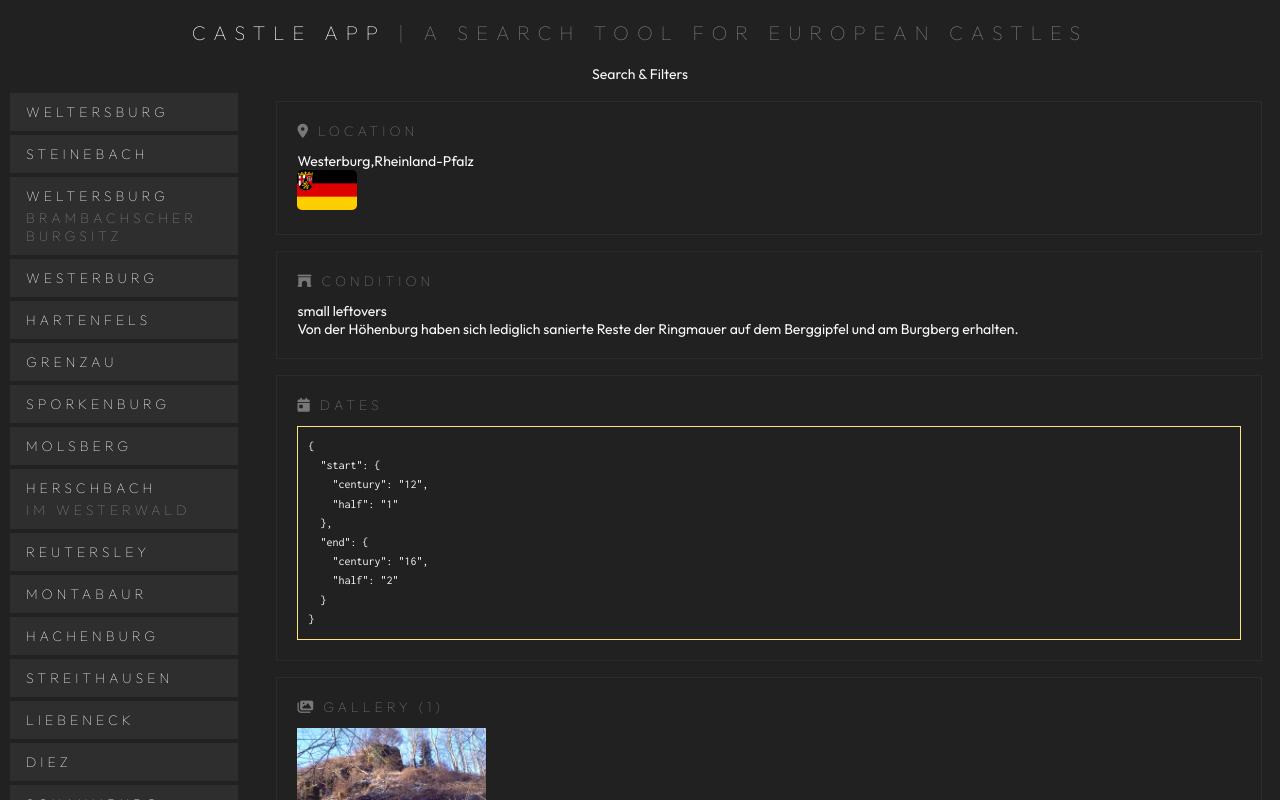
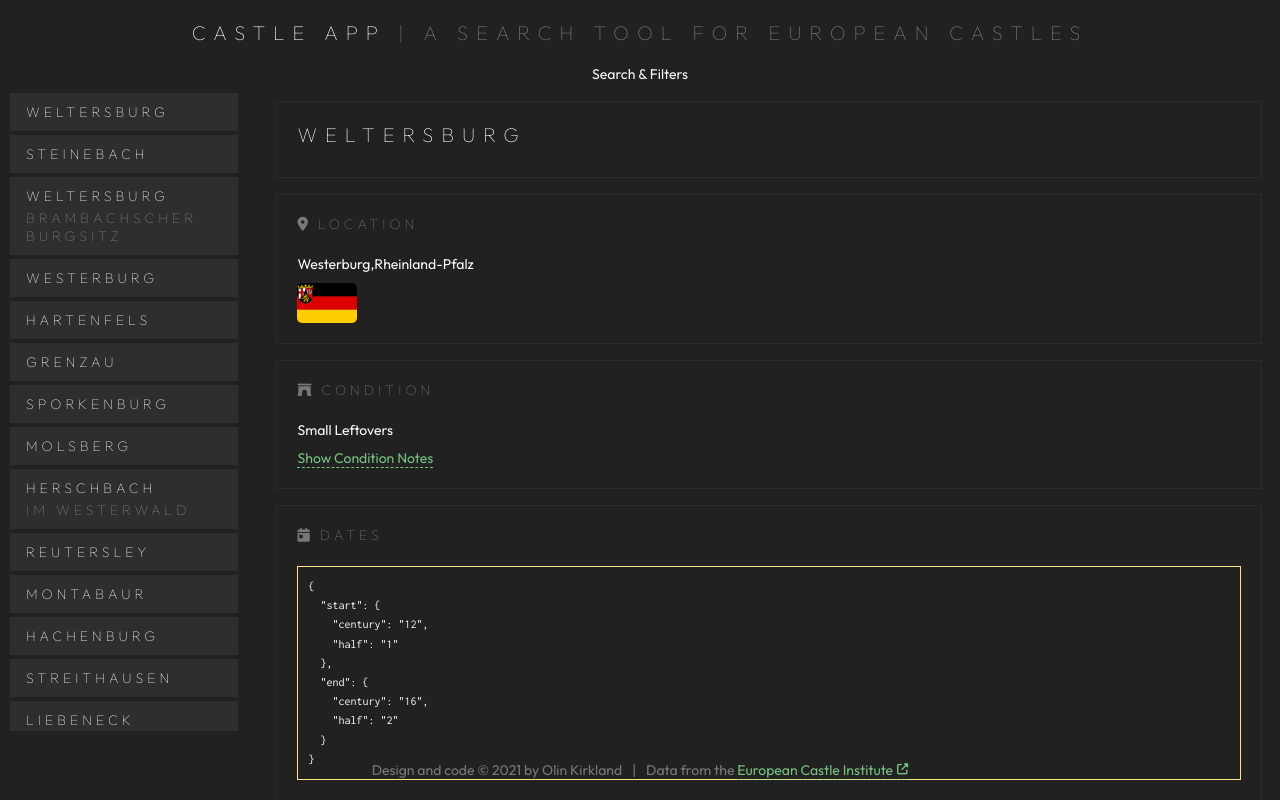
Before and after one commit to olinkirkland/castle-app, a React (Create React App) app: page / in a window 1280 px wide. Both pictures are taken after a click on the item "WELTERSBURG". Shown: the top 800 px of the page. Built offline with nearby package versions, Linux system fonts and the light colour scheme.

Commit message:
Add drawer component for condition

```diff
--- a/src/assets/css/styles.css
+++ b/src/assets/css/styles.css
@@ -31,6 +31,12 @@ body {
   color: var(--text);
   font-size: 1.4rem; }
 
+.drawer-body {
+  margin-bottom: 1rem;
+  background-color: var(--dark);
+  padding: 2rem;
+  border-radius: 5px; }
+
 pre {
   border: 1px solid var(--secondary);
   color: var(--dark-text);
@@ -46,6 +52,18 @@ pre {
 
 li {
   list-style: none; }
+
+ul.badge-group {
+  display: flex;
+  flex-wrap: wrap;
+  gap: 0.8rem; }
+  ul.badge-group li {
+    padding: 0.4rem 0.8rem;
+    border-radius: 5px;
+    background-color: var(--light); }
+
+.capitalize {
+  text-transform: capitalize; }
 
 .text-divider {
   margin: 0 1rem;
@@ -65,13 +83,13 @@ li {
   gap: 0.4rem;
   font-size: inherit;
   font-family: inherit;
-  color: var(--secondary);
+  color: var(--primary);
   text-decoration: none;
   padding-block: 0;
   border: none;
   background: none;
   opacity: 0.8;
-  border-bottom: 1px dashed var(--secondary);
+  border-bottom: 1px dashed var(--primary);
   transition: all 0.3s; }
   .btn i {
     font-size: 80%; }
@@ -105,7 +123,8 @@ header {
 article {
   position: relative;
   display: flex;
-  height: 100rem; }
+  height: 0;
+  flex-grow: 1; }
 
 section {
   height: 100%;
@@ -181,17 +200,17 @@ section#details {
   padding: 0.8rem; }
   .details .info {
     border: 1px solid var(--foreground);
-    padding: 2rem; }
+    padding: 2rem;
+    display: flex;
+    flex-direction: column;
+    align-items: start;
+    gap: 1rem; }
     .details .info .info-header {
       display: flex;
       gap: 1rem;
       align-items: center;
       opacity: 0.4;
       margin-bottom: 1.2rem; }
-  .details .details-footer {
-    display: flex;
-    gap: 1rem;
-    justify-content: center; }
   .details .gallery {
     width: 100%;
     display: grid;
@@ -223,6 +242,10 @@ section#details {
       .details .gallery .gallery-item .gallery-item-overlay:hover {
         opacity: 1;
         background-color: #00000040; }
+  .details .details-footer {
+    display: flex;
+    gap: 1rem;
+    justify-content: center; }
 
 footer {
   padding: 2rem;
--- a/src/assets/scss/styles.scss
+++ b/src/assets/scss/styles.scss
@@ -36,6 +36,13 @@ body {
   font-size: 1.4rem;
 }
 
+.drawer-body {
+  margin-bottom: 1rem;
+  background-color: var(--dark);
+  padding: 2rem;
+  border-radius: 5px;
+}
+
 pre {
   border: 1px solid var(--secondary);
   color: var(--dark-text);
@@ -52,6 +59,22 @@ pre {
 
 li {
   list-style: none;
+}
+
+ul.badge-group {
+  display: flex;
+  flex-wrap: wrap;
+  gap: 0.8rem;
+
+  li {
+    padding: 0.4rem 0.8rem;
+    border-radius: 5px;
+    background-color: var(--light);
+  }
+}
+
+.capitalize {
+  text-transform: capitalize;
 }
 
 .text-divider {
@@ -77,7 +100,7 @@ li {
   font-size: inherit;
   font-family: inherit;
 
-  color: var(--secondary);
+  color: var(--primary);
   text-decoration: none;
 
   padding-block: 0;
@@ -85,7 +108,7 @@ li {
   background: none;
 
   opacity: 0.8;
-  border-bottom: 1px dashed var(--secondary);
+  border-bottom: 1px dashed var(--primary);
   transition: all 0.3s;
 
   i {
@@ -129,8 +152,8 @@ header {
 article {
   position: relative;
   display: flex;
-  height: 100rem;
-  // flex-grow: 1;
+  height: 0;
+  flex-grow: 1;
 }
 
 section {
@@ -233,6 +256,12 @@ section#details {
     border: 1px solid var(--foreground);
     padding: 2rem;
 
+    display: flex;
+    flex-direction: column;
+    align-items: start;
+
+    gap: 1rem;
+
     .info-header {
       display: flex;
       gap: 1rem;
@@ -242,15 +271,16 @@ section#details {
     }
   }
 
+  // Locaiton
+  .location {
+  }
+
+  // Condition
+  .condition {
+  }
+
   // Dates
   .dates {
-  }
-
-  // Footer
-  .details-footer {
-    display: flex;
-    gap: 1rem;
-    justify-content: center;
   }
 
   // Gallery
@@ -298,6 +328,13 @@ section#details {
       }
     }
   }
+
+  // Footer
+  .details-footer {
+    display: flex;
+    gap: 1rem;
+    justify-content: center;
+  }
 }
 
 // FOOTER
--- a/src/components/CastleDetails.tsx
+++ b/src/components/CastleDetails.tsx
@@ -1,5 +1,6 @@
 import React from 'react';
 import Castle from '../Castle';
+import Drawer from './Drawer';
 
 type Props = {
   castle?: Castle;
@@ -16,6 +17,11 @@ export default function CastleDetails({ castle }: Props) {
 
   return (
     <div className="details">
+      <div className="info">
+        <h1>{castle.name.primary}</h1>
+        <h2>{castle.name.secondary}</h2>
+      </div>
+
       <div className="info">
         <div className="info-header">
           <i className="fa-solid fa-location-dot"></i>
@@ -39,8 +45,13 @@ export default function CastleDetails({ castle }: Props) {
             <i className="fa-solid fa-archway"></i>
             <h2>Condition</h2>
           </div>
-          <p>{castle.condition.en}</p>
-          <p>{castle.conditionCommentary}</p>
+          <p className="capitalize">{castle.condition.en}</p>
+          <Drawer
+            textOpen="Show Condition Notes"
+            textClose="Hide Condition Notes"
+          >
+            <p>{castle.conditionCommentary}</p>
+          </Drawer>
         </div>
       )}
 
@@ -95,6 +106,17 @@ export default function CastleDetails({ castle }: Props) {
         </div>
       )}
 
+      <div className="info">
+        <div className="info-header">
+          <i className="fa-solid fa-book"></i>
+          <h2>Miscellaneous</h2>
+        </div>
+        <ul className="badge-group">
+          <li>{castle.id}</li>
+          <li>{castle.slug}</li>
+        </ul>
+      </div>
+
       <div className="details-footer">
         <button className="btn" onClick={onClickJson}>
           <span>Json data</span>
--- /dev/null
+++ b/src/components/Drawer.tsx
@@ -0,0 +1,29 @@
+import { useState } from 'react';
+
+type Props = {
+  textOpen: string;
+  textClose: string;
+  children: JSX.Element;
+};
+
+export default function Drawer({ textOpen, textClose, children }: Props) {
+  const [isOpen, setIsOpen] = useState(false);
+
+  function onToggle(event: React.MouseEvent) {
+    setIsOpen((prev: Boolean) => !prev);
+  }
+
+  return (
+    <div className="drawer">
+      {isOpen && <div className="drawer-body">{children}</div>}
+      <button
+        className="btn"
+        onClick={(event) => {
+          onToggle(event);
+        }}
+      >
+        {isOpen ? textClose : textOpen}
+      </button>
+    </div>
+  );
+}
```
Also changed, not shown: src/index.tsx (line endings or trailing spaces), 1 other file (tests, documents, lock files or other folders).
